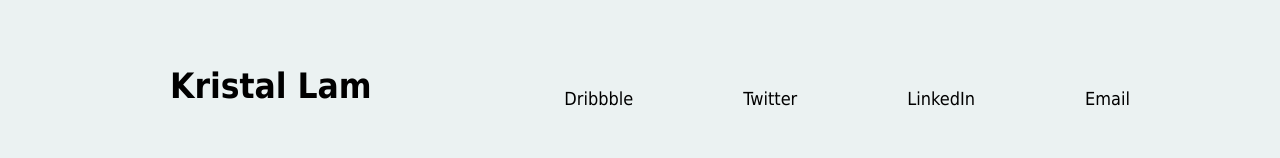
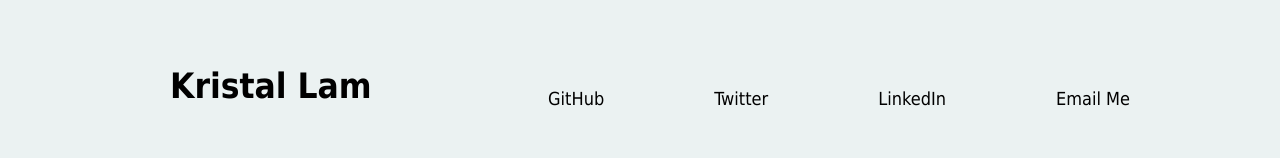
Before and after one commit to Kristallam/Kristallam.github.io, a plain HTML site: page index.html in a window 1280 px wide. Shown: the top 158 px of the page. Drawn offline with Linux system fonts and the light colour scheme.

Commit message:
added links

```diff
--- a/index.html
+++ b/index.html
@@ -8,10 +8,10 @@
     <header>
       <h1>Kristal Lam</h1>
       <div class="nav">
-        <div id="foot1"><a href="#">Email</a></div>
-        <div id="foot2"><a href="#">LinkedIn</a></div>
-        <div id="foot3"><a href="#">Twitter</a></div>
-        <div id="foot4"><a href="#">Dribbble</a></div>
+        <div id="foot1"><a href="mailto:kristal.lam24@gmail.com"">Email Me</a></div>
+        <div id="foot2"><a href="https://www.linkedin.com/in/kristal-lam-ab765462">LinkedIn</a></div>
+        <div id="foot3"><a href="https://twitter.com/kristallam">Twitter</a></div>
+        <div id="foot4"><a href="https://github.com/kristallam">GitHub</a></div>
       </div>
       <div class="clear"></div>
       <div class="content-left">
```
